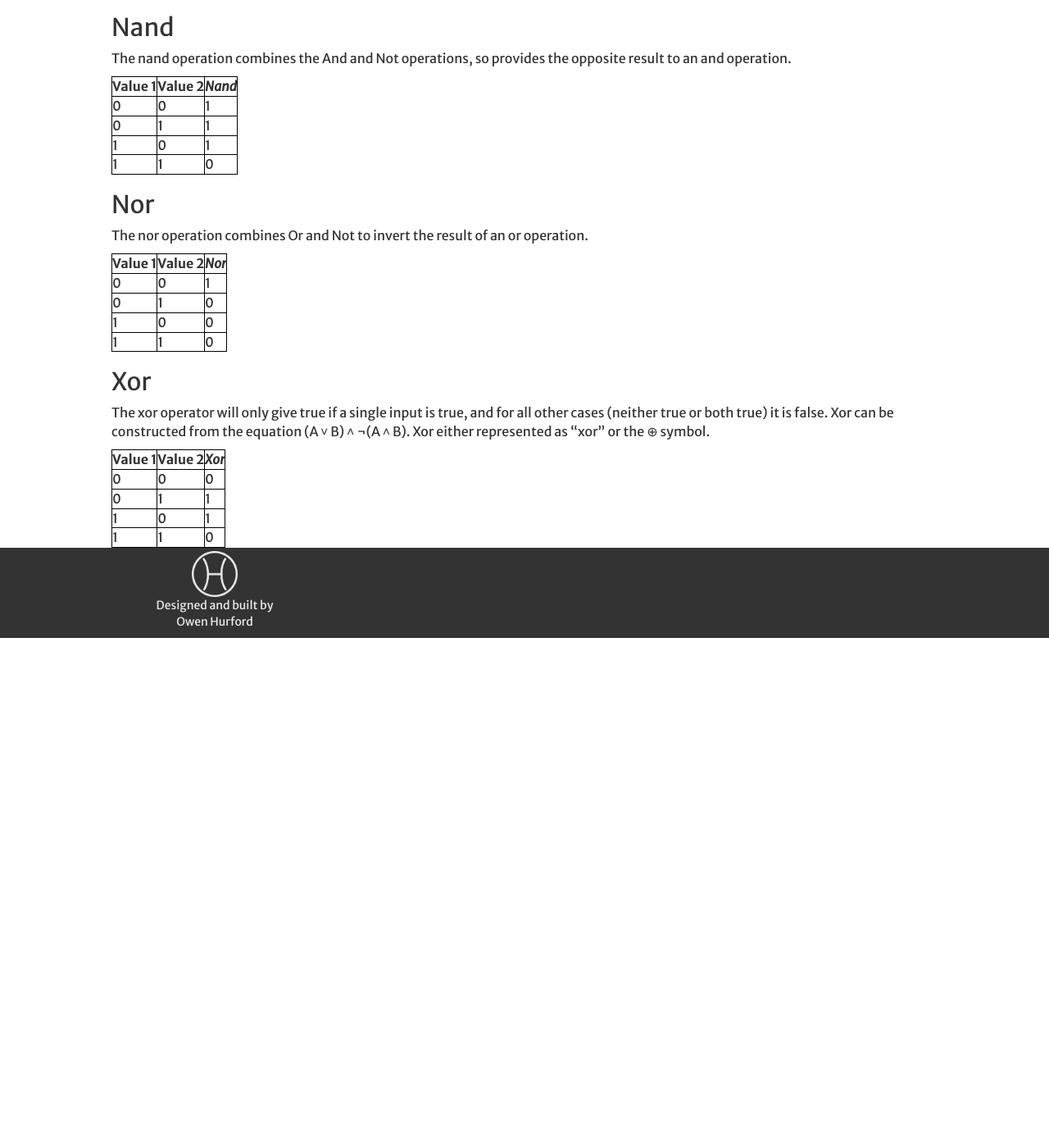
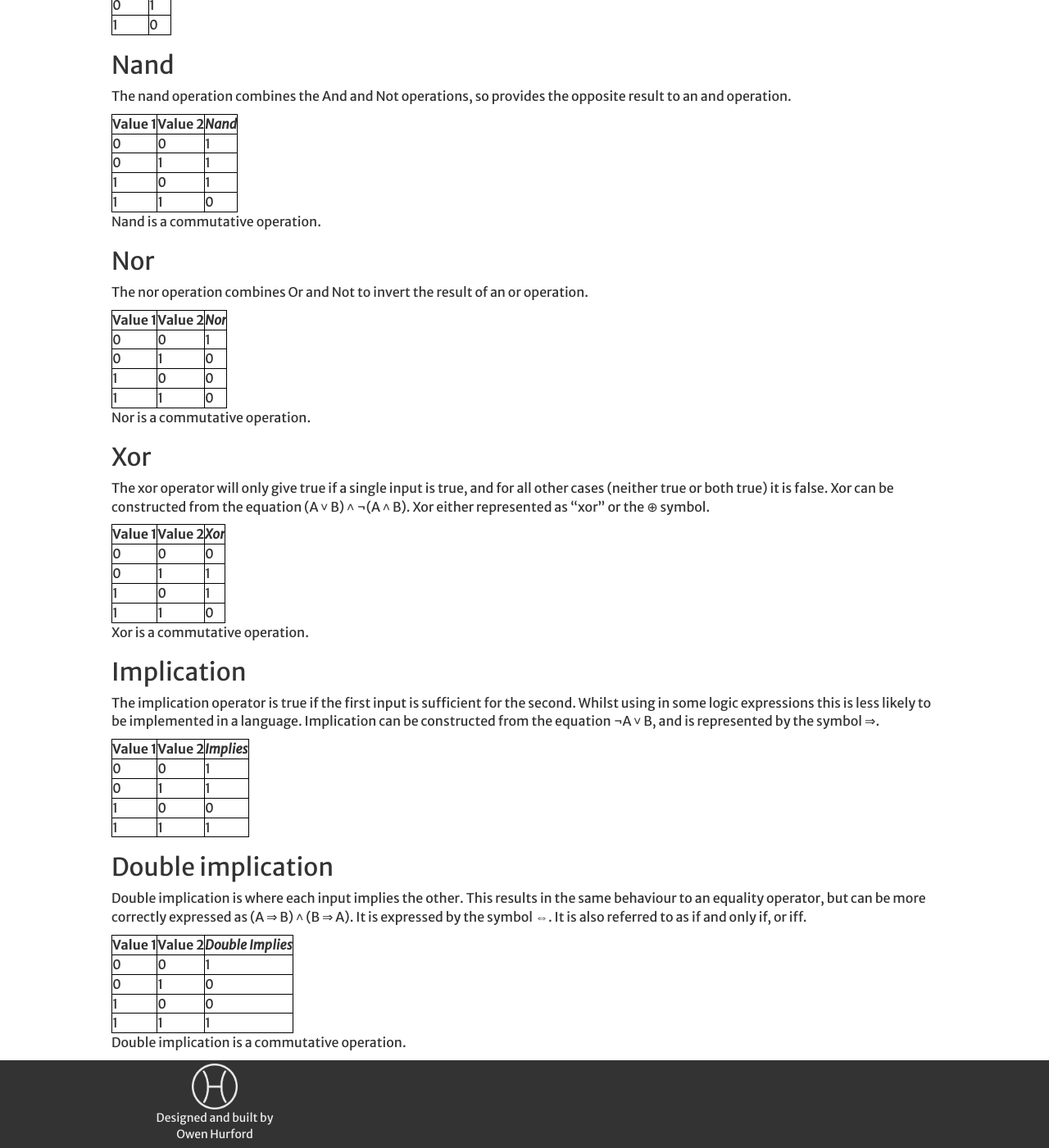
Before and after one commit to alwaysbusy/csmaths, a Jekyll site: the page built from topics/logic/logic-operations.md, in a window 1280 px wide and 1400 px high, scrolled down 1054 px. Shown: the whole window at 82% size. Built offline with Jekyll 4.4.1, drawn with Linux system fonts in a browser that asks for light colours; nearby versions of some CDN libraries; before the commit the page ends 1832 px from its top, so only the background shows below that; some of the changed text lies outside the part shown.

```diff
--- a/topics/logic/logic-operations.md
+++ b/topics/logic/logic-operations.md
@@ -8,6 +8,7 @@ description: Basic operations such as And, Or and Not
 Logic operations are used on binary data to calculate logic information about their values.  Each operation is represented by a truth table which gives at least one *output* based on the inputs it receives.  There are three basic operations (And, Or and Not) from which all other operations can be built, but are expressed separately for convenience.
 
 ## And
+
 The and operation takes in two values and gives a true (1) value if both inputs are true, otherwise it is false (0).  And is represented by the ˄ symbol (NB: the symbol is an Up Arrowhead, not a hat).
 
 The function can be defined as:
@@ -19,7 +20,10 @@ The function can be defined as:
 |1      |0      |0    |
 |1      |1      |1    |
 
+And is a commutative operation.
+
 ## Or
+
 The or operation takes in two value and give a true value if at least one of the input values is true.  It is represented by ˅.
 
 The function can be defined as:
@@ -31,7 +35,10 @@ The function can be defined as:
 |1      |0      |1   |
 |1      |1      |1   |
 
+Or is a commutative operation.
+
 ## Not
+
 The not operator takes a single input value and inverts the value of it.  It is represented by the ¬ symbol, but is sometimes also represented by a ! before the value or an overline.
 
 |Value|*Not*|
@@ -40,6 +47,7 @@ The not operator takes a single input value and inverts the value of it.  It is
 |1    |0    |
 
 ## Nand
+
 The nand operation combines the And and Not operations, so provides the opposite result to an and operation.
 
 |Value 1|Value 2|*Nand*|
@@ -49,7 +57,10 @@ The nand operation combines the And and Not operations, so provides the opposite
 |1      |0      |1     |
 |1      |1      |0     |
 
+Nand is a commutative operation.
+
 ## Nor
+
 The nor operation combines Or and Not to invert the result of an or operation.
 
 |Value 1|Value 2|*Nor*|
@@ -59,7 +70,10 @@ The nor operation combines Or and Not to invert the result of an or operation.
 |1      |0      |0    |
 |1      |1      |0    |
 
+Nor is a commutative operation.
+
 ## Xor
+
 The xor operator will only give true if a single input is true, and for all other cases (neither true or both true) it is false.  Xor can be constructed from the equation (A ˅ B) ˄ ¬(A ˄ B).  Xor either represented as "xor" or the ⊕ symbol.
 
 |Value 1|Value 2|*Xor*|
@@ -68,3 +82,29 @@ The xor operator will only give true if a single input is true, and for all othe
 |0      |1      |1    |
 |1      |0      |1    |
 |1      |1      |0    |
+
+Xor is a commutative operation.
+
+## Implication
+
+The implication operator is true if the first input is sufficient for the second. Whilst using in some logic expressions this is less likely to be implemented in a language. Implication can be constructed from the equation ¬A ˅ B, and is represented by the symbol ⇒.
+
+|Value 1|Value 2|*Implies*|
+|-------|-------|---------|
+|0      |0      |1        |
+|0      |1      |1        |
+|1      |0      |0        |
+|1      |1      |1        |
+
+## Double implication
+
+Double implication is where each input implies the other. This results in the same behaviour to an equality operator, but can be more correctly expressed as (A ⇒ B) ˄ (B ⇒ A). It is expressed by the symbol ⇔.  It is also referred to as if and only if, or iff.
+
+|Value 1|Value 2|*Double Implies*|
+|-------|-------|----------------|
+|0      |0      |1               |
+|0      |1      |0               |
+|1      |0      |0               |
+|1      |1      |1               |
+
+Double implication is a commutative operation.
```
Also changed, not shown: topics/logic/quantifiers.md (added, +16 -0 lines).
